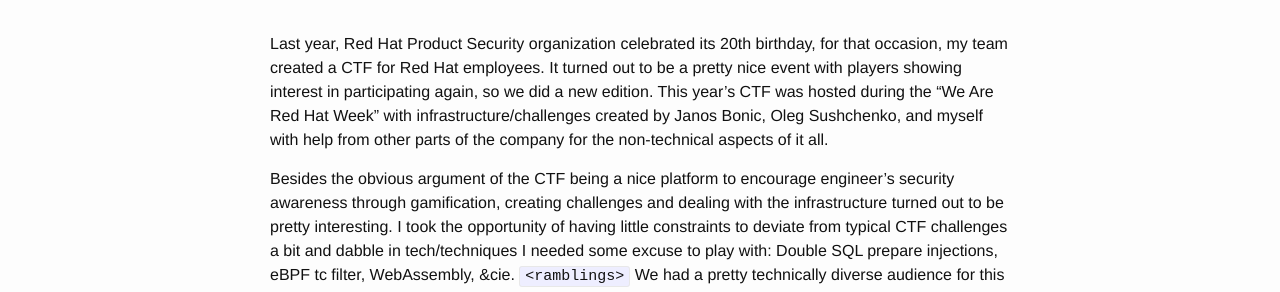
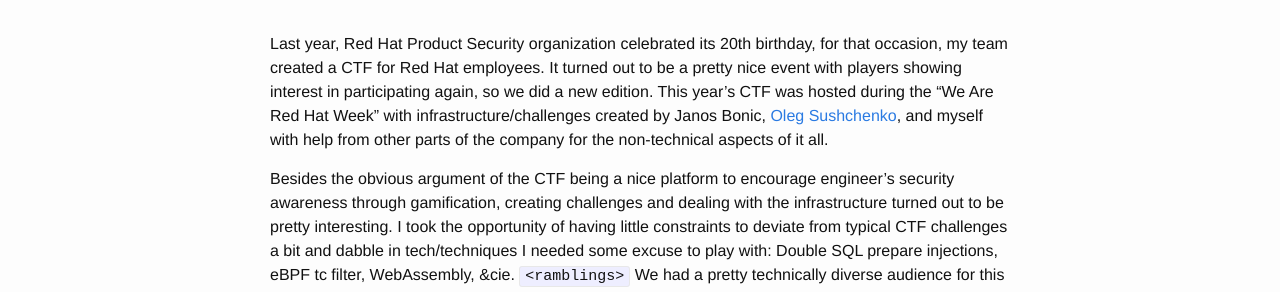
Before and after one commit to alan-mushi/alan-mushi.github.io, a Jekyll site: the page built from _posts/2022-12-12-redhat-ctf.markdown, in a window 1280 px wide and 900 px high. Shown: the part 168-460 px from the top of the window. Built offline with Jekyll 4.4.1, drawn with Linux system fonts in a browser that asks for light colours; comment, search, counter and statistics services are not loaded; part of the change alters nothing that is shown.

```diff
--- a/_posts/2022-12-12-redhat-ctf.markdown
+++ b/_posts/2022-12-12-redhat-ctf.markdown
@@ -4,7 +4,7 @@ title:  "Red Hat CTF 2022"
 date:   2022-12-12
 ---
 
-Last year, Red Hat Product Security organization celebrated its 20th birthday, for that occasion, my team created a CTF for Red Hat employees. It turned out to be a pretty nice event with players showing interest in participating again, so we did a new edition. This year's CTF was hosted during the "We Are Red Hat Week" with infrastructure/challenges created by Janos Bonic, Oleg Sushchenko, and myself with help from other parts of the company for the non-technical aspects of it all.
+Last year, Red Hat Product Security organization celebrated its 20th birthday, for that occasion, my team created a CTF for Red Hat employees. It turned out to be a pretty nice event with players showing interest in participating again, so we did a new edition. This year's CTF was hosted during the "We Are Red Hat Week" with infrastructure/challenges created by Janos Bonic, [Oleg Sushchenko](https://lineending.org/), and myself with help from other parts of the company for the non-technical aspects of it all.
 
 Besides the obvious argument of the CTF being a nice platform to encourage engineer's security awareness through gamification, creating challenges and dealing with the infrastructure turned out to be pretty interesting. I took the opportunity of having little constraints to deviate from typical CTF challenges a bit and dabble in tech/techniques I needed some excuse to play with: Double SQL prepare injections, eBPF tc filter, WebAssembly, &cie. `<ramblings>` We had a pretty technically diverse audience for this CTF, most of whom had never participated in such an event before, and some were at loss with how to proceed. Challenges should perhaps be accompanied by a more educational track, so all levels can benefit and have fun. `</ramblings>`
 
```
